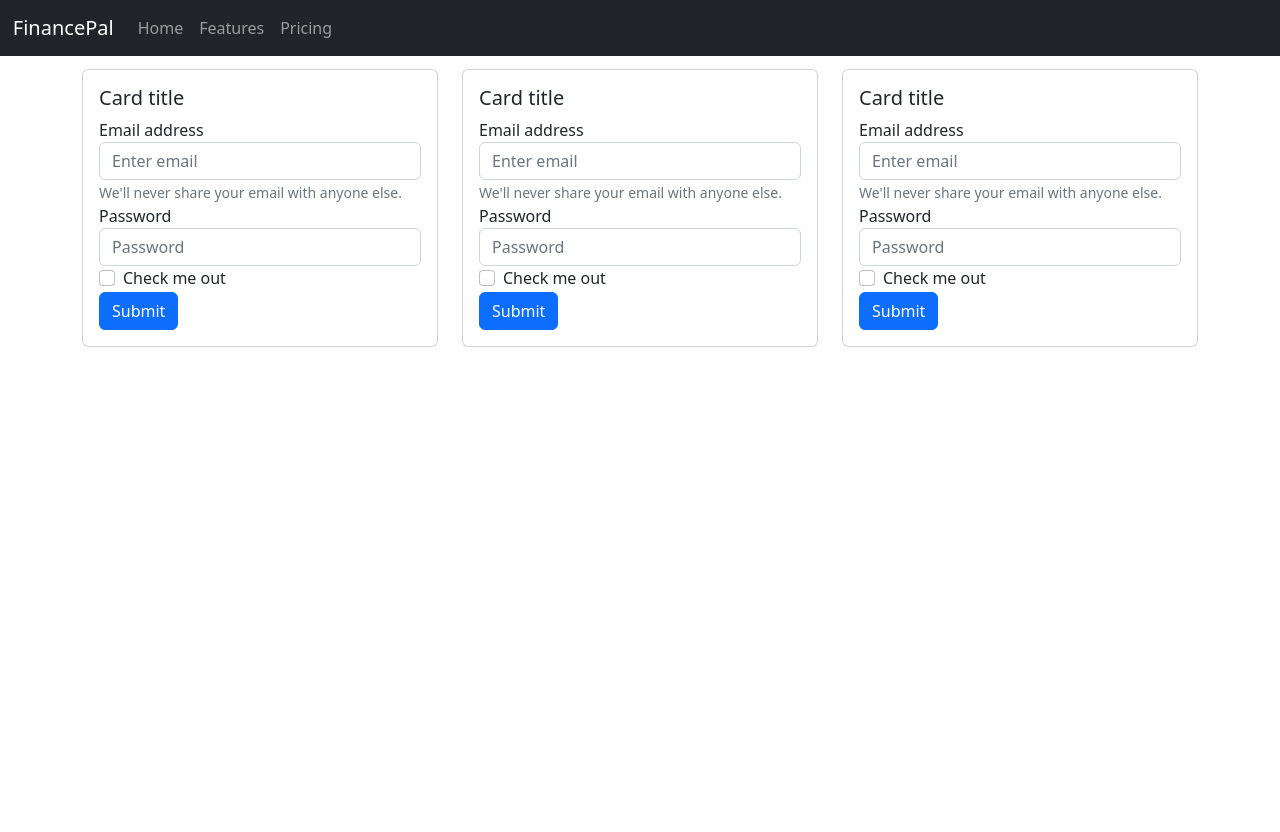
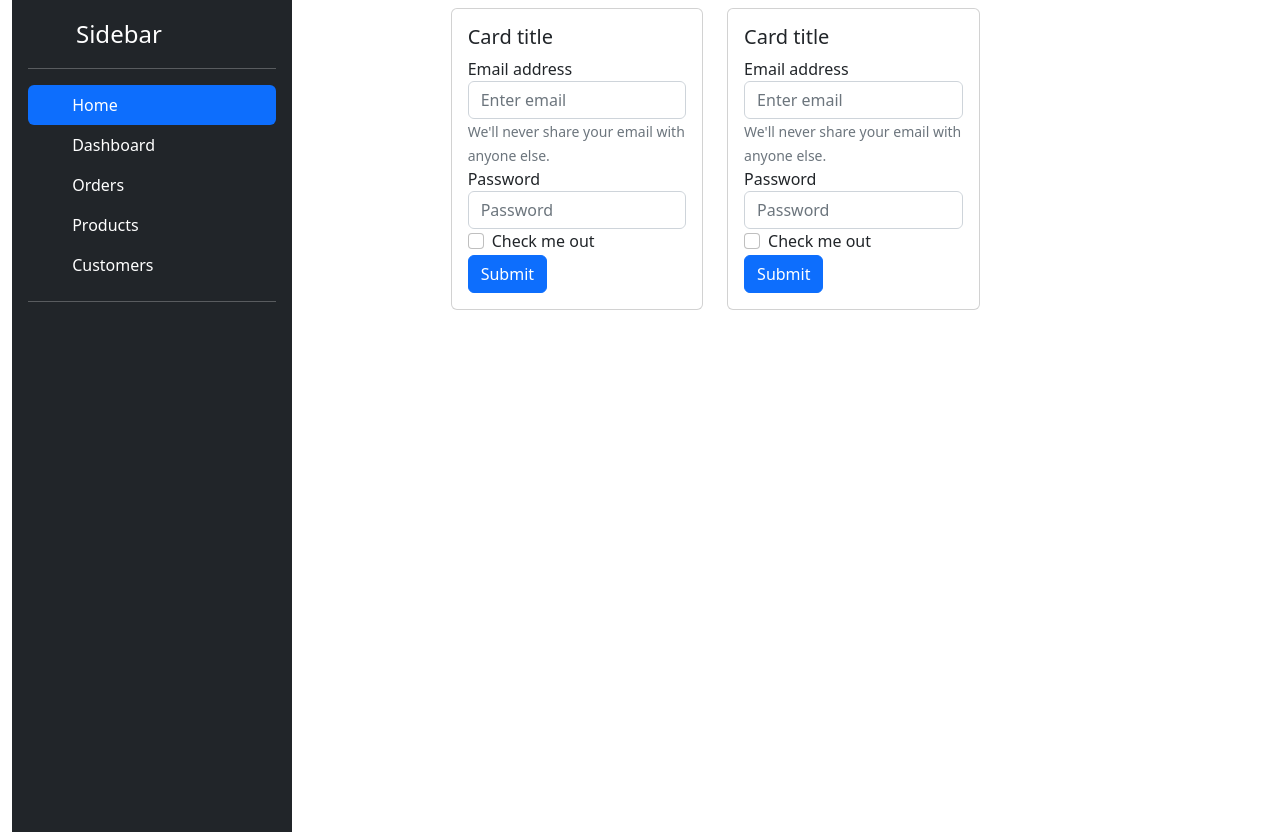
Before and after one commit to ARUNBALACHOCKALINGAM/FinancePal, an Angular app: page / in a window 1280 px wide. Before the commit the page ends 800 px from the top, so only its background shows below. Built offline with nearby package versions, Linux system fonts and the light colour scheme.

Commit message:
sidebar added

```diff
--- a/src/app/amount-form/amount-form.component.html
+++ b/src/app/amount-form/amount-form.component.html
@@ -54,32 +54,7 @@
         </div>
 
 
-      </div>
 
-      <div class="col-4 full-height">
-        <div class="card" style="width: 100%;
-        max-height: 100%;
-        overflow: hidden; ">
-          <div class="card-body">
-            <h5 class="card-title">Card title</h5>
-            <form>
-              <div class="form-group">
-                <label for="exampleInputEmail1">Email address</label>
-                <input type="email" class="form-control" id="exampleInputEmail1" aria-describedby="emailHelp" placeholder="Enter email">
-                <small id="emailHelp" class="form-text text-muted">We'll never share your email with anyone else.</small>
-              </div>
-              <div class="form-group">
-                <label for="exampleInputPassword1">Password</label>
-                <input type="password" class="form-control" id="exampleInputPassword1" placeholder="Password">
-              </div>
-              <div class="form-check">
-                <input type="checkbox" class="form-check-input" id="exampleCheck1">
-                <label class="form-check-label" for="exampleCheck1">Check me out</label>
-              </div>
-              <button type="submit" class="btn btn-primary">Submit</button>
-            </form>
-          </div>
-        </div>
 
 
       </div>
--- a/src/app/app.component.html
+++ b/src/app/app.component.html
@@ -1,2 +1,14 @@
-<app-navbar></app-navbar>
-<app-amount-form></app-amount-form>
+
+
+
+
+<div class="container-fluid">
+    <div class="row">
+      <div class="col-md-4">
+        <app-sidebar></app-sidebar>
+      </div>
+      <div class="col-md-8">
+        <app-amount-form></app-amount-form>
+      </div>
+    </div>
+  </div>
--- a/src/app/app.module.ts
+++ b/src/app/app.module.ts
@@ -5,12 +5,14 @@ import { AppRoutingModule } from './app-routing.module';
 import { AppComponent } from './app.component';
 import { NavbarComponent } from './navbar/navbar.component';
 import { AmountFormComponent } from './amount-form/amount-form.component';
+import { SidebarComponent } from './sidebar/sidebar.component';
 
 @NgModule({
   declarations: [
     AppComponent,
     NavbarComponent,
-    AmountFormComponent
+    AmountFormComponent,
+    SidebarComponent
   ],
   imports: [
     BrowserModule,
--- /dev/null
+++ b/src/app/sidebar/sidebar.component.html
@@ -0,0 +1,46 @@
+
+
+<div class="d-flex flex-column flex-shrink-0 p-3 text-white bg-dark" style="width: 280px;">
+    <div class="flex-grow-1" style="height: 100vh;">
+
+    <a href="/" class="d-flex align-items-center mb-3 mb-md-0 me-md-auto text-white text-decoration-none">
+      <svg class="bi me-2" width="40" height="32"><use xlink:href="#bootstrap"></use></svg>
+      <span class="fs-4">Sidebar</span>
+    </a>
+    <hr>
+    <ul class="nav nav-pills flex-column mb-auto">
+      <li class="nav-item">
+        <a href="#" class="nav-link active" aria-current="page">
+          <svg class="bi me-2" width="16" height="16"><use xlink:href="#home"></use></svg>
+          Home
+        </a>
+      </li>
+      <li>
+        <a href="#" class="nav-link text-white">
+          <svg class="bi me-2" width="16" height="16"><use xlink:href="#speedometer2"></use></svg>
+          Dashboard
+        </a>
+      </li>
+      <li>
+        <a href="#" class="nav-link text-white">
+          <svg class="bi me-2" width="16" height="16"><use xlink:href="#table"></use></svg>
+          Orders
+        </a>
+      </li>
+      <li>
+        <a href="#" class="nav-link text-white">
+          <svg class="bi me-2" width="16" height="16"><use xlink:href="#grid"></use></svg>
+          Products
+        </a>
+      </li>
+      <li>
+        <a href="#" class="nav-link text-white">
+          <svg class="bi me-2" width="16" height="16"><use xlink:href="#people-circle"></use></svg>
+          Customers
+        </a>
+      </li>
+    </ul>
+    <hr>
+
+    </div>
+  </div>
```
Also changed, not shown: src/app/sidebar/sidebar.component.ts (added, +10 -0 lines), src/app/sidebar/sidebar.component.css (added), 1 other file (tests, documents, lock files or other folders).
